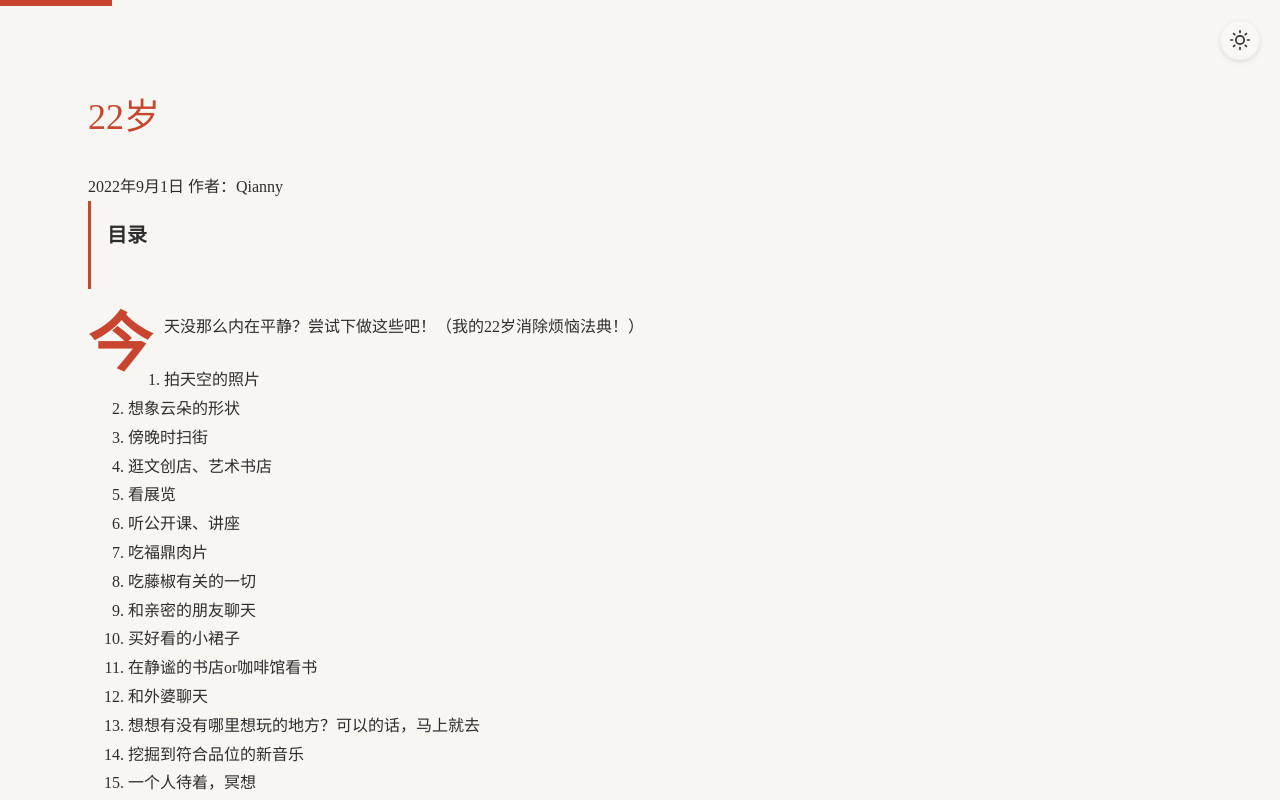
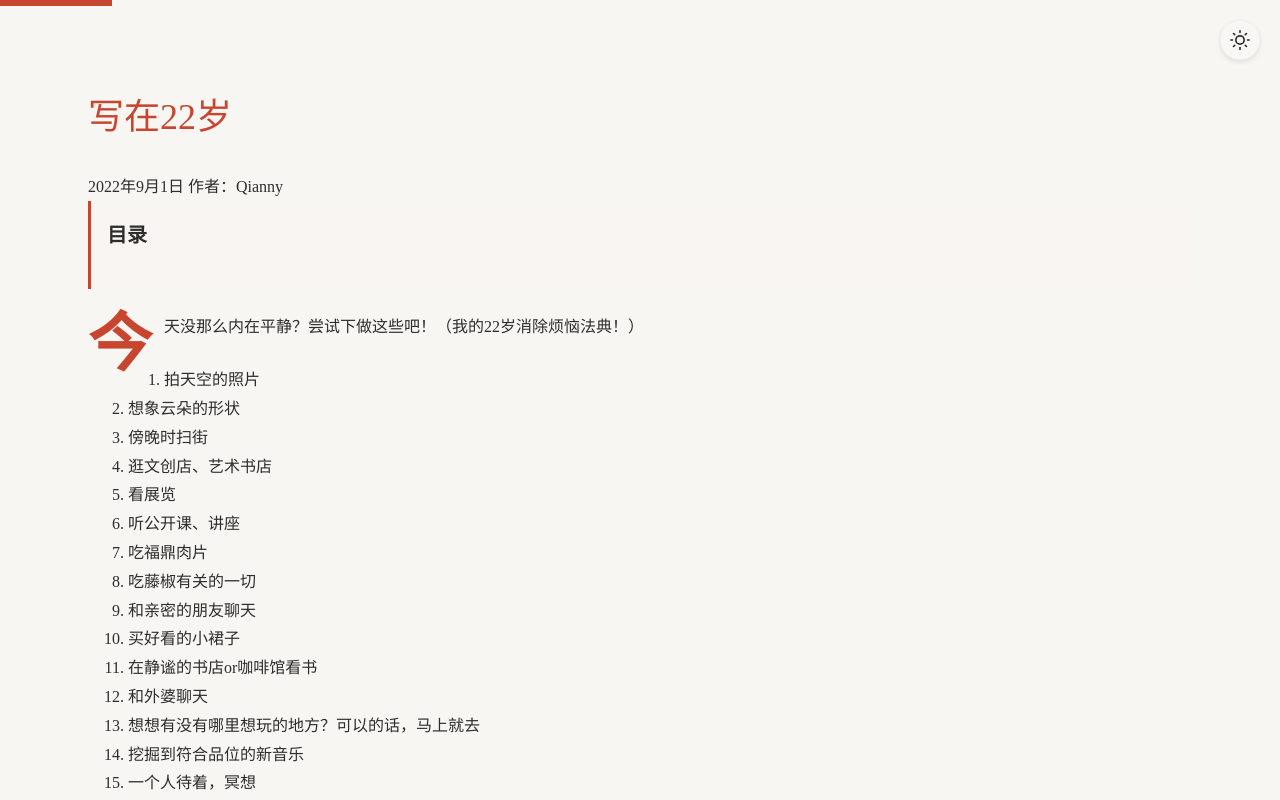
Before and after one commit to ThinkingLeafSpace/thinkingleaf.space, a plain HTML site: page blogs/2022-09-01-22-years-old.html in a window 1280 px wide. Shown: the top 800 px of the page. Drawn offline with Linux system fonts and the light colour scheme; a web font is replaced by a local one.

Commit message:
更新标题：22岁 -> 写在22岁

```diff
--- a/blogs/2022-09-01-22-years-old.html
+++ b/blogs/2022-09-01-22-years-old.html
@@ -4,7 +4,7 @@
   <meta charset="UTF-8">
   <meta name="viewport" content="width=device-width, initial-scale=1.0">
   <meta name="description" content="今天没那么内在平静？尝试下做这些吧！（我的22岁消除烦恼法典！）">
-  <title>22岁 - 筑居思</title>
+  <title>写在22岁 - 筑居思</title>
 
   <!-- 关键CSS内联，提高首屏渲染速度 -->
   <style>
@@ -59,7 +59,7 @@
   <main class="article-container" id="main-content">
     <article>
       <header>
-        <h1>22岁</h1>
+        <h1>写在22岁</h1>
         <div class="meta">
           <span class="date">2022年9月1日</span>
           <span class="author">作者：Qianny</span>
```
Also changed, not shown: blogs.html (+2 -1 lines), 1 other file.
